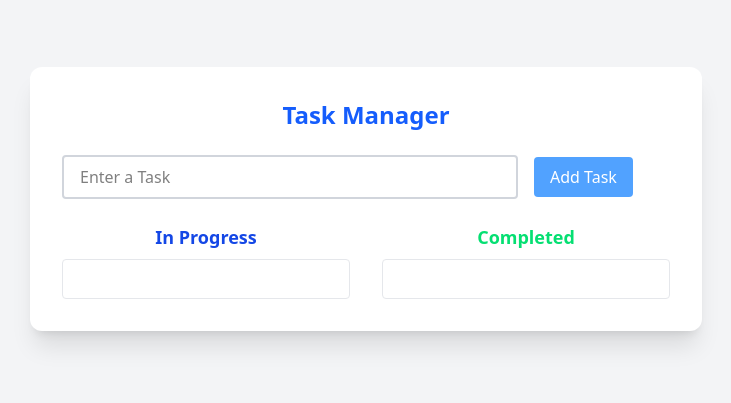
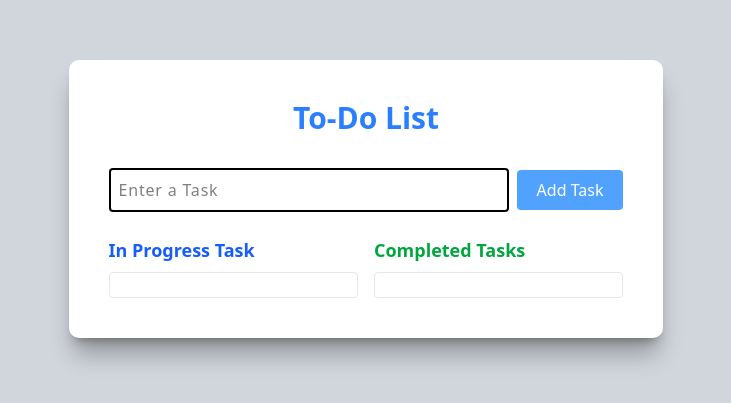
Before and after one commit to HaiderRehman06/to-do-drag-Drop, a React (Vite) app: page / in a window 1280 px wide. Shown: the part 201-604 px from the top of the page, without its empty margins (274-1005 px from the left). Built offline with nearby package versions, Linux system fonts and the light colour scheme.

Commit message:
doingin changes an other things

```diff
--- a/src/App.jsx
+++ b/src/App.jsx
@@ -1,57 +1,6 @@
-
-// import "./App.css";
-
-// function App() {
-
-//   function addTask() {
-
-//     var Tasklist = document.getElementById('tasklist');
-//     var Taskinput = document.getElementById('taskinput');
-
-//     var inputValue = Taskinput.value;
-
-//     if (!inputValue.trim()) {
-//       return alert("Input can't be empty!");
-//     }
-
-//     var li = document.createElement('li');
-//     li.textContent = inputValue;
-
-//     var removeButton = document.createElement('button');
-//     removeButton.textContent = 'Remove';
-//     removeButton.className = 'remove-btn';
-//     removeButton.onclick = function () {
-//       Tasklist.removeChild(li);
-//     };
-
-//     li.onclick = function () {
-//       li.classList.toggle('completed');
-//     };
-
-//     li.appendChild(removeButton);
-
-//     Tasklist.appendChild(li);
-//     Taskinput.value = '';
-//   }
-
-//   return (
-//     <div>
-//       <input type="text" placeholder='Enter a Task' id='taskinput' />
-//       <button onClick={addTask}>Add Task</button>
-//       <ul id="tasklist"></ul>
-//       <h1>Hello</h1>
-//     </div>
-//   );
-// }
-
-// export default App;
-
-
-
-
-
 
 function App() {
+
   function addTask() {
     var progressList = document.getElementById('progress-list');
     var taskInput = document.getElementById('taskinput');
@@ -65,7 +14,7 @@ function App() {
     li.textContent = inputValue;
     li.draggable = true;
     li.className =
-      'bg-gray-50 border border-gray-300 px-4 py-2 mb-2 rounded flex justify-between items-center transition-colors duration-400 hover:bg-gray-100 mr-2';
+      'border border-gray-300 px-3 py-1 mb-2 rounded flex justify-between items-center';
 
     // Drag events
     li.ondragstart = function (e) {
@@ -90,9 +39,9 @@ function App() {
     };
 
     var removeButton = document.createElement('button');
-    removeButton.textContent = 'Remove';
+    removeButton.textContent = '-';
     removeButton.className =
-      'bg-red-400 hover:bg-red-600 text-white px-2 py-1 rounded text-xs ml-2';
+      'bg-red-500 text-white rounded px-2 py-1 text-xs ml-2 cursor-pointer hover:bg-red-600 font-semibold';
     removeButton.onclick = function (e) {
       e.stopPropagation();
       li.parentNode.removeChild(li);
@@ -126,42 +75,42 @@ function App() {
   }
 
   return (
-    <div className="min-h-screen flex flex-col items-center justify-center bg-gray-100">
-      <div className="bg-white rounded-xl shadow-xl p-8 w-full max-w-2xl text-center">
-        <h1 className="text-blue-600 text-2xl mb-6 font-bold animate-slide-down">Task Manager</h1>
-        <div className="flex items-center mb-4">
+    <div className="flex justify-center items-center h-screen bg-gray-300">
+      <div className="bg-white p-10 rounded-[10px] shadow-xl/30 m-5">
+        <h1 className="text-center text-3xl font-semibold text-blue-500 mb-8">To-Do List</h1>
+        <div className="">
           <input
             type="text"
             placeholder="Enter a Task"
             id="taskinput"
-            className="w-3/4 px-4 py-2 border-2 border-gray-300 rounded mr-4 focus:border-blue-600 transition duration-300"
+            className="w-100 outline-none border-2 border-black-300 rounded focus:border-blue-500 p-2 font-light tracking-wider"
           />
           <button
             onClick={addTask}
-            className="px-4 py-2 bg-blue-400 hover:bg-blue-700 text-white rounded transition duration-300"
+            className="px-5 bg-blue-400 hover:bg-blue-600 ml-2 rounded text-white p-2 cursor-pointer"
           >
             Add Task
           </button>
         </div>
-        <div className="flex gap-8 mt-6 justify-center">
+        <div className="flex gap-4 mt-6 justify-center">
           <div className="w-1/2">
-            <h3 className="text-lg font-semibold mb-2 text-blue-700">In Progress</h3>
+            <h3 className="text-lg font-semibold mb-2 text-blue-600 ">In Progress Task</h3>
             <ul
               id="progress-list"
               onDragOver={allowDrop}
               onDragLeave={removeDrop}
               onDrop={e => dropTask(e, 'progress-list')}
-              className="min-h-10 border border-gray-200 p-3 rounded max-h-52 overflow-y-auto"
+              className=" border border-gray-200 p-3 rounded max-h-55 overflow-y-auto"
             ></ul>
           </div>
           <div className="w-1/2">
-            <h3 className="text-lg font-semibold mb-2 text-green-400">Completed</h3>
+            <h3 className="text-lg mb-2 font-semibold text-green-600">Completed Tasks</h3>
             <ul
               id="completed-list"
               onDragOver={allowDrop}
               onDragLeave={removeDrop}
               onDrop={e => dropTask(e, 'completed-list')}
-              className="min-h-10 border border-gray-200 p-3 rounded max-h-55 overflow-y-auto"
+              className=" border border-gray-200 p-3 rounded max-h-55 overflow-y-auto"
             ></ul>
           </div>
         </div>
@@ -172,18 +121,6 @@ function App() {
             text-decoration: line-through;
             color: grey;
           }
-             ::-webkit-scrollbar{
-            width: 10px;
-            height: 10px;
-        }
-        ::-webkit-scrollbar-track{
-            background: #f1f1f1;
-            border-radius: 10px;
-        }
-        ::-webkit-scrollbar-thumb{
-            background:linear-gradient(to bottom,#bdc3c7 , #4a99da, #2c3e50 );
-            border-radius: 3.5px;
-        }
         `}
       </style>
     </div>
```
